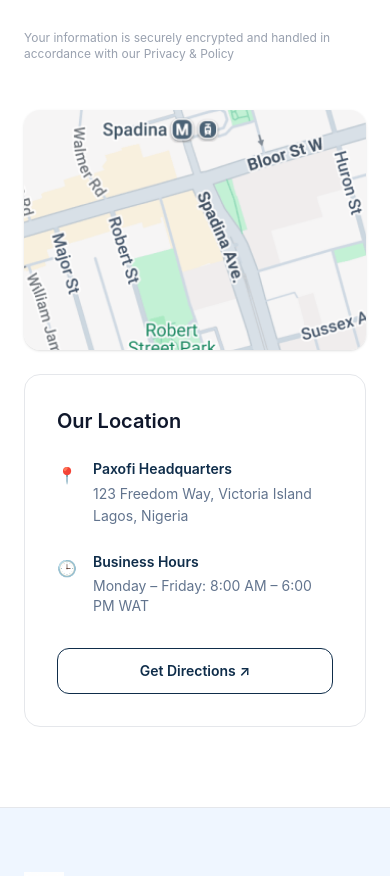
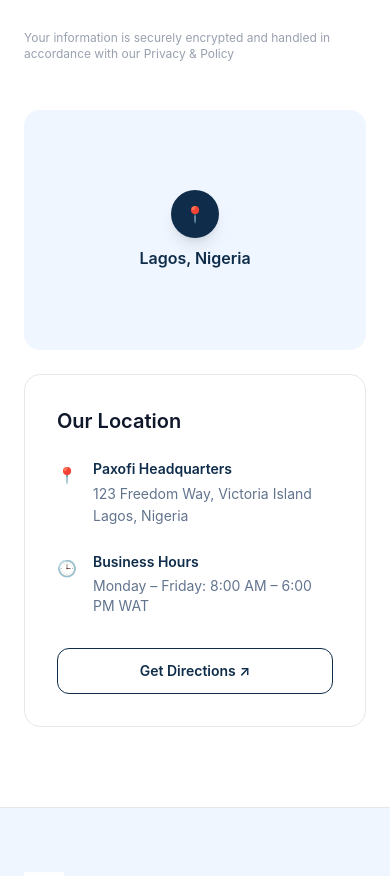
Before and after one commit to umeaclinton/paxoficontactus, a React (Vite) app: page / in a window 390 px wide. Shown: the part 2612-3488 px from the top of the page. Built offline with nearby package versions, Linux system fonts and the light colour scheme.

Commit message:
feat: implement responsive Contact Us page with communication channels and inquiry form

```diff
--- a/src/ContactUs.jsx
+++ b/src/ContactUs.jsx
@@ -122,12 +122,9 @@
 
                     {/* Map & Info Container */}
                     <div className="flex flex-col gap-6">
-                        <div className="w-full h-[240px] rounded-2xl overflow-hidden shadow-sm">
-                            <img
-                                src="/MapMakerLagosNigeriaStandard.png"
-                                alt="Our Location in Lagos"
-                                className="w-full h-full object-cover"
-                            />
+                        <div className="bg-[#EFF6FF] rounded-2xl h-[240px] flex flex-col items-center justify-center">
+                            <div className="w-12 h-12 bg-[#0F2D4A] rounded-full flex items-center justify-center text-white mb-2 shadow-lg">📍</div>
+                            <p className="text-[#0F2D4A] font-semibold">Lagos, Nigeria</p>
                         </div>
                         <div className="border border-gray-200 rounded-2xl p-8 flex flex-col gap-6">
                             <h3 className="text-xl font-semibold text-[#0F172B]">Our Location</h3>
```
